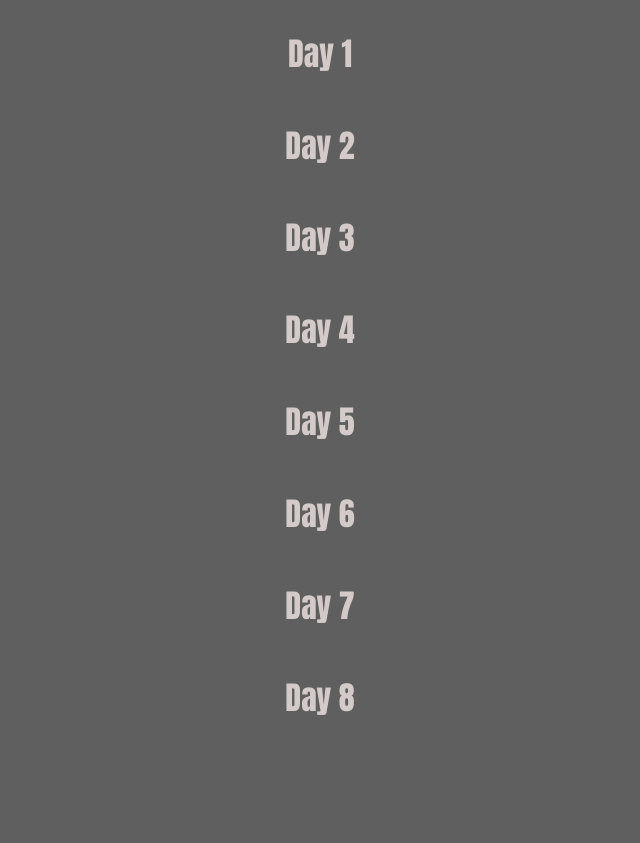
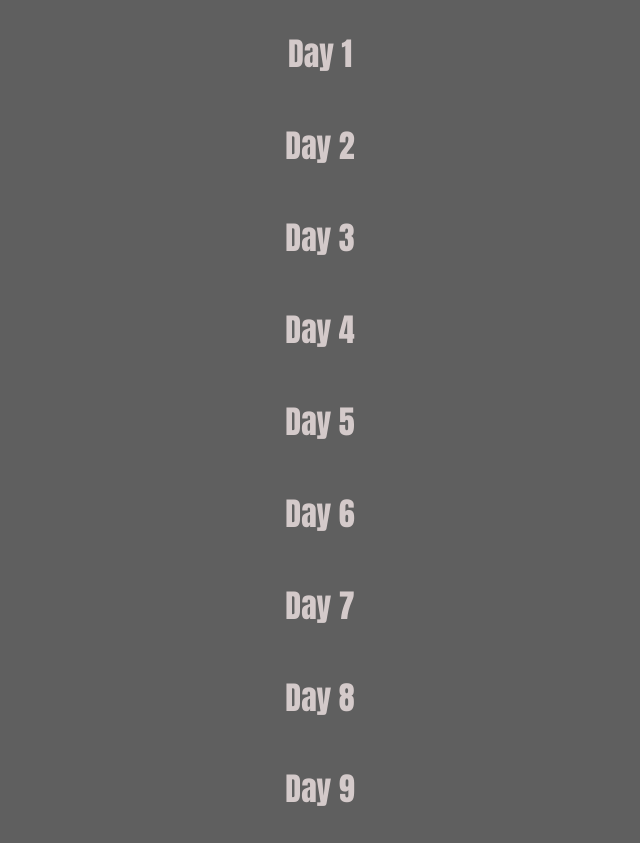
Before and after one commit to Hasanhayat/web, a plain HTML site: page index.html in a window 1280 px wide. Shown: the whole page, without its empty margins (320-960 px from the left). Before the commit the page ends 800 px from the top, so only its background shows below. Drawn offline with Linux system fonts and the light colour scheme.

Commit message:
Update index.html

```diff
--- a/index.html
+++ b/index.html
@@ -14,6 +14,7 @@
     <h1>day 6</h1>
     <h1>day 7</h1>
     <h1>day 8</h1>
+        <h1>day 9</h1>
     <script src="app.js"></script>
 </body>
 </html>
```
